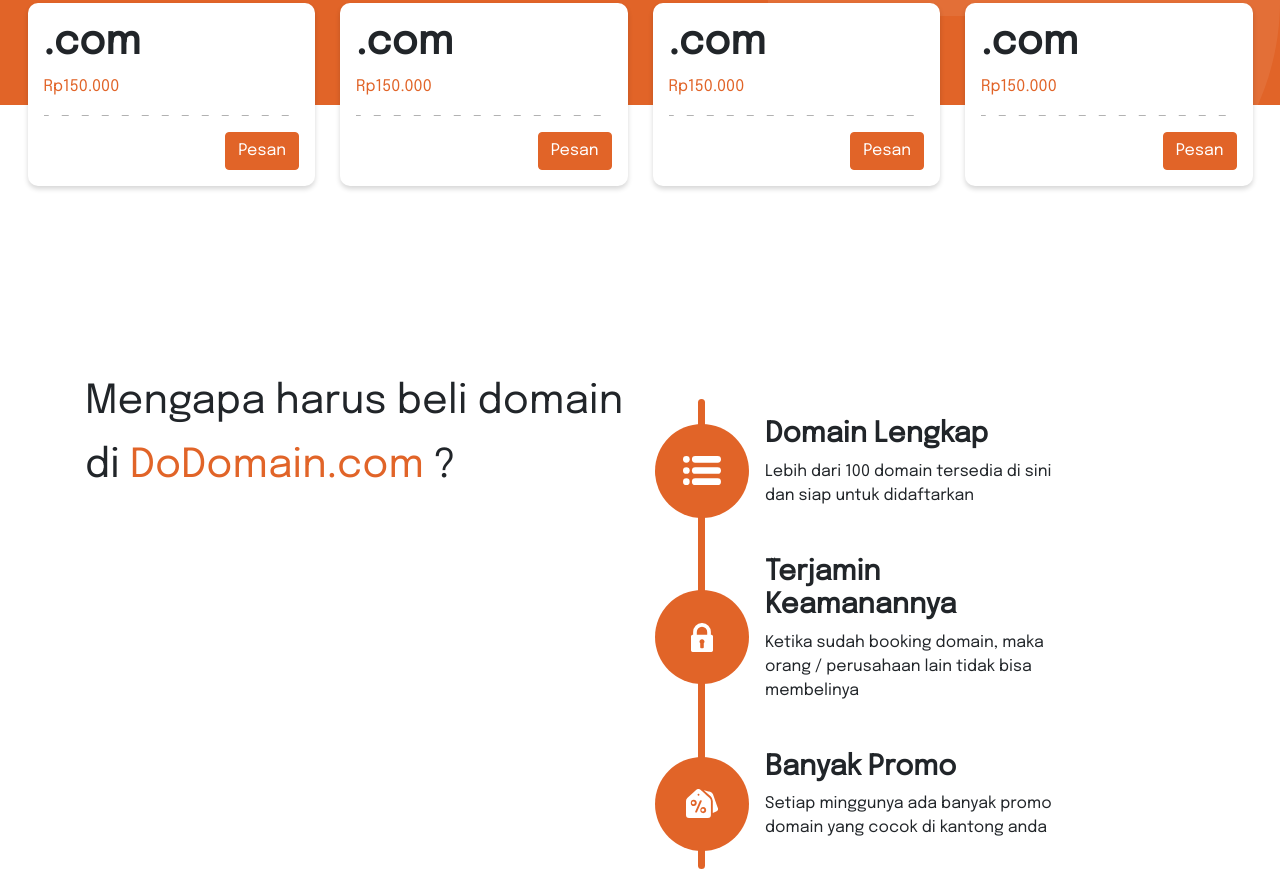
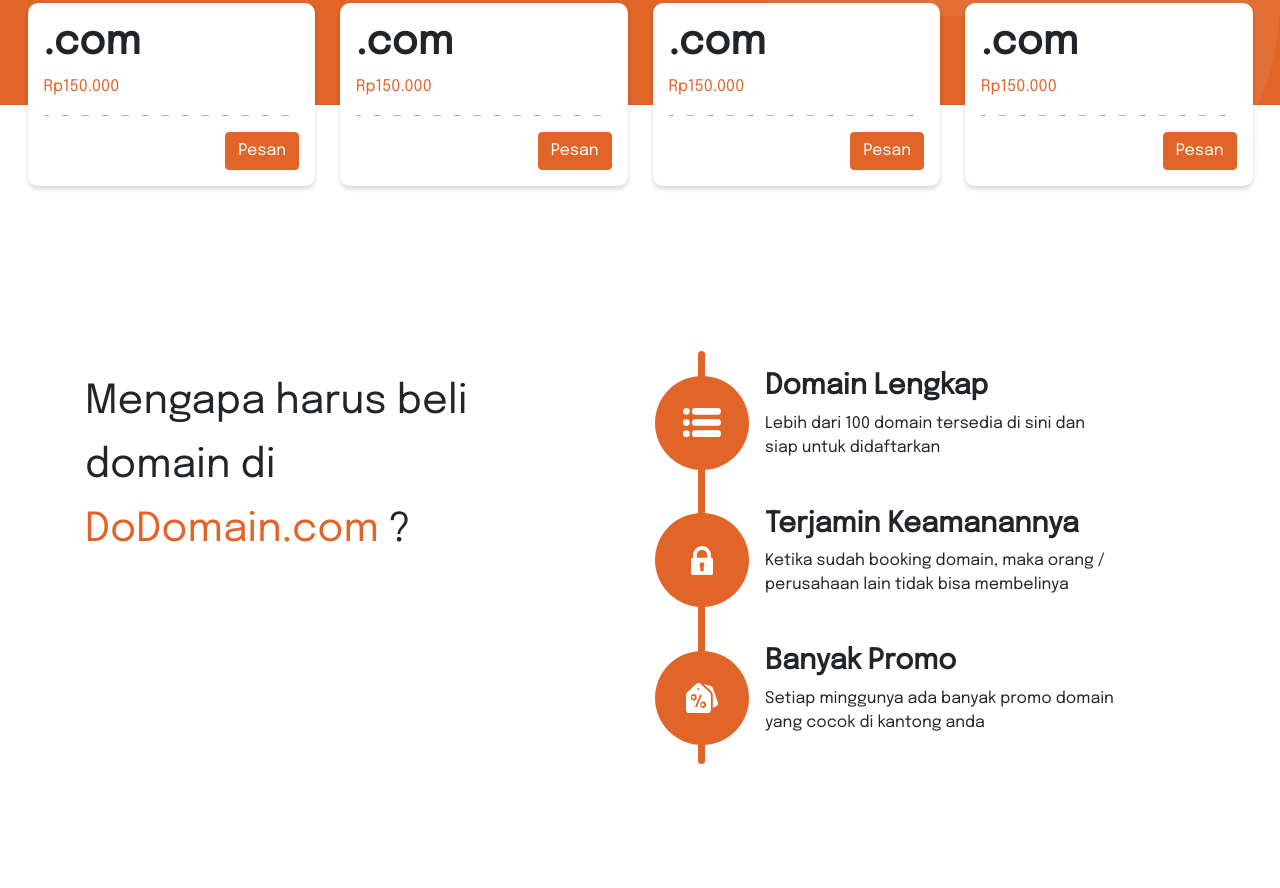
Before and after one commit to alfianandinugraha/dodomain, a website built with webpack: page src/index.html in a window 1280 px wide. Shown: the part 795-1683 px from the top of the page. After the commit the page ends 1578 px from the top, so only its background shows below. Built offline with nearby package versions, Linux system fonts and the light colour scheme.

Commit message:
feat(add): make domain-benefit responsive

```diff
--- a/src/index.html
+++ b/src/index.html
@@ -128,10 +128,10 @@
     <section class="domain-benefit">
       <div class="container">
         <div class="row">
-          <div class="col-12 col-md-6">
+          <div class="col-12 col-lg-5">
             <h1 class="domain-benefit__title">Mengapa harus beli domain di <span class="text-primary">DoDomain.com</span> ?</h1>
           </div>
-          <div class="col-12 col-md-6 domain-benefit__container">
+          <div class="col-12 col-lg-6 domain-benefit__container mt-lg-0 ml-auto">
             <ol>
               <li class="domain-benefit__item d-flex">
                 <div class="domain-benefit__svg">
--- a/src/scss/domain-benefit.scss
+++ b/src/scss/domain-benefit.scss
@@ -30,7 +30,7 @@
   }
 
   &__content {
-    max-width: 313px;
+    max-width: 164px;
 
     h3 {
       font-weight: 800;
@@ -53,3 +53,11 @@
     }
   }
 }
+
+@media screen and (min-width: 540px) {
+  .domain-benefit {
+    &__content {
+      max-width: 350px;
+    }
+  }
+}
```
